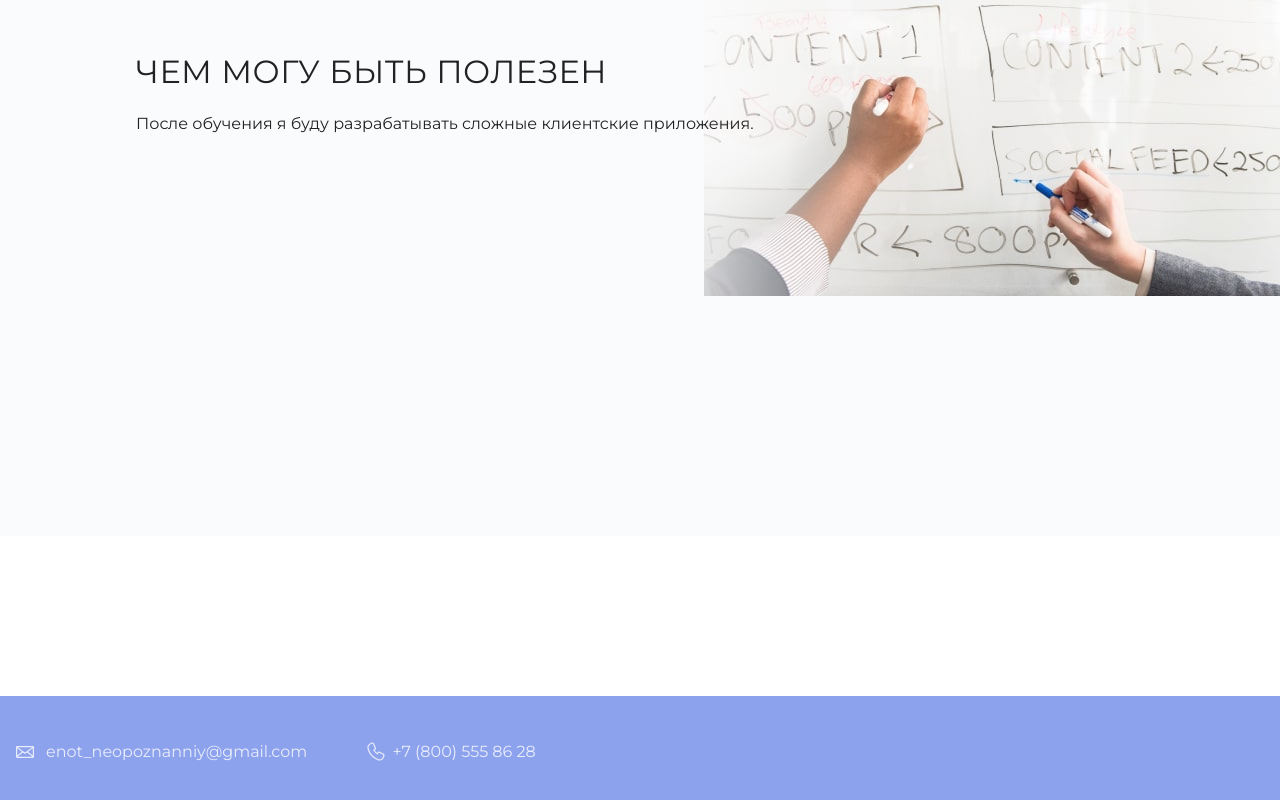
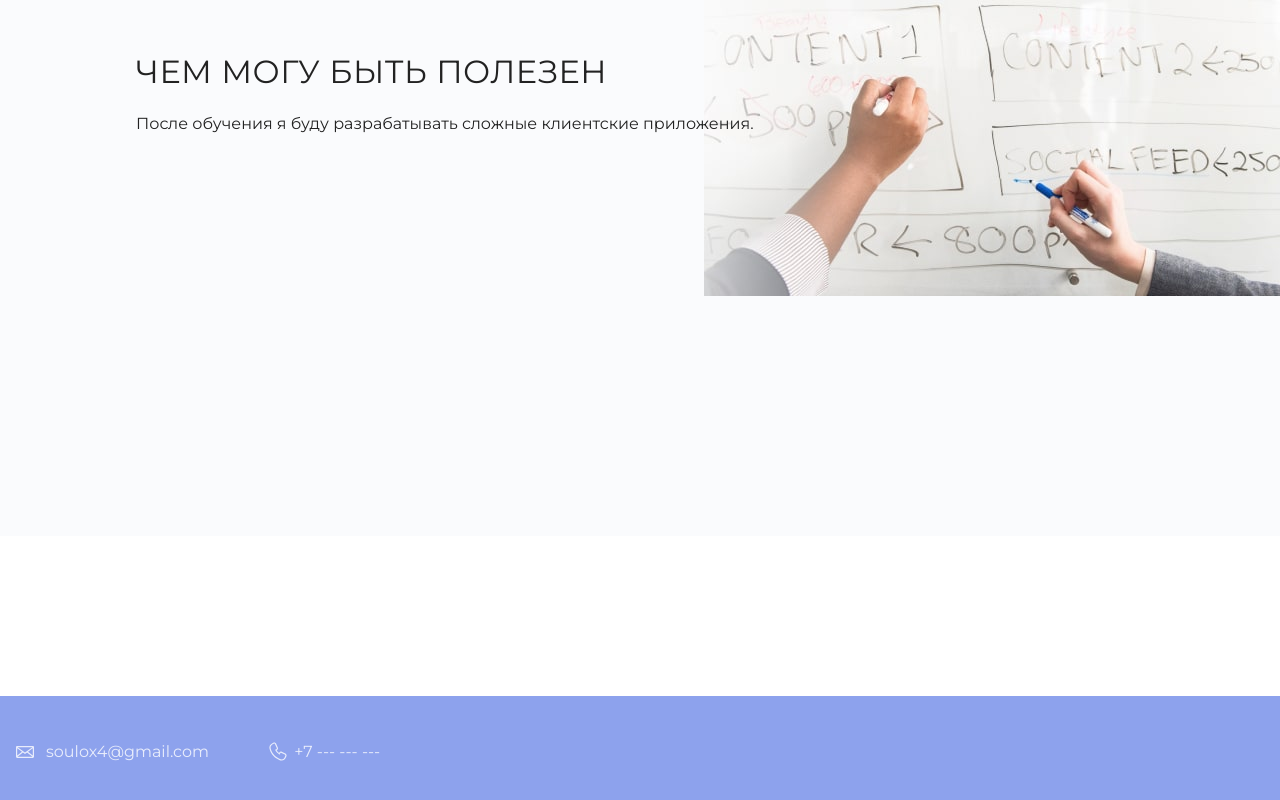
Before and after one commit to Chaser747/git-hub-mysite, a plain HTML site: page index.html in a window 1280 px wide. Shown: the part 1704-2504 px from the top of the page. Drawn offline with Linux system fonts and the light colour scheme.

Commit message:
Изменил описание личных данных

```diff
--- a/index.html
+++ b/index.html
@@ -19,7 +19,7 @@
       <section class="hero-image">
         <div class="container">
           <h1 class="heading">Бакулин Максим</h1>
-          <p>2267887</p>
+          <p>ID2267887</p>
         </div>
       </section>
 
@@ -42,8 +42,8 @@
 
     <footer class="page-footer">
       <div class="container">
-        <a class="footer-email" href="mailto:enot_neopoznanniy@gmail.com">enot_neopoznanniy@gmail.com</a>
-        <a class="footer-phone" href="tel:+78005558628">+7 (800) 555 86 28
+        <a class="footer-email" href="mailto:soulox4@gmail.com">soulox4@gmail.com</a>
+        <a class="footer-phone" href="tel:+7 --- --- ---">+7 --- --- ---
         </a>
       </div>
     </footer>
```
